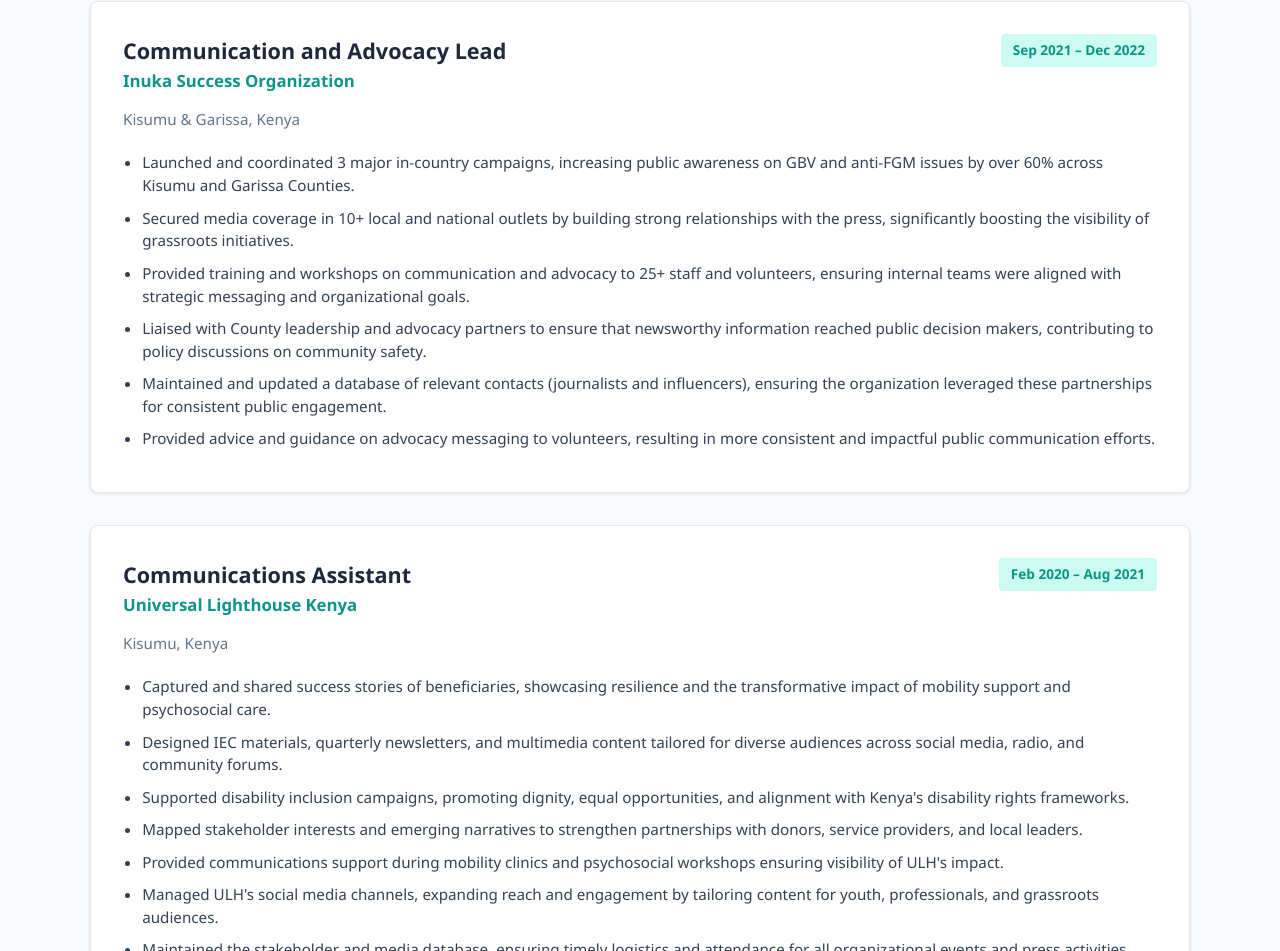
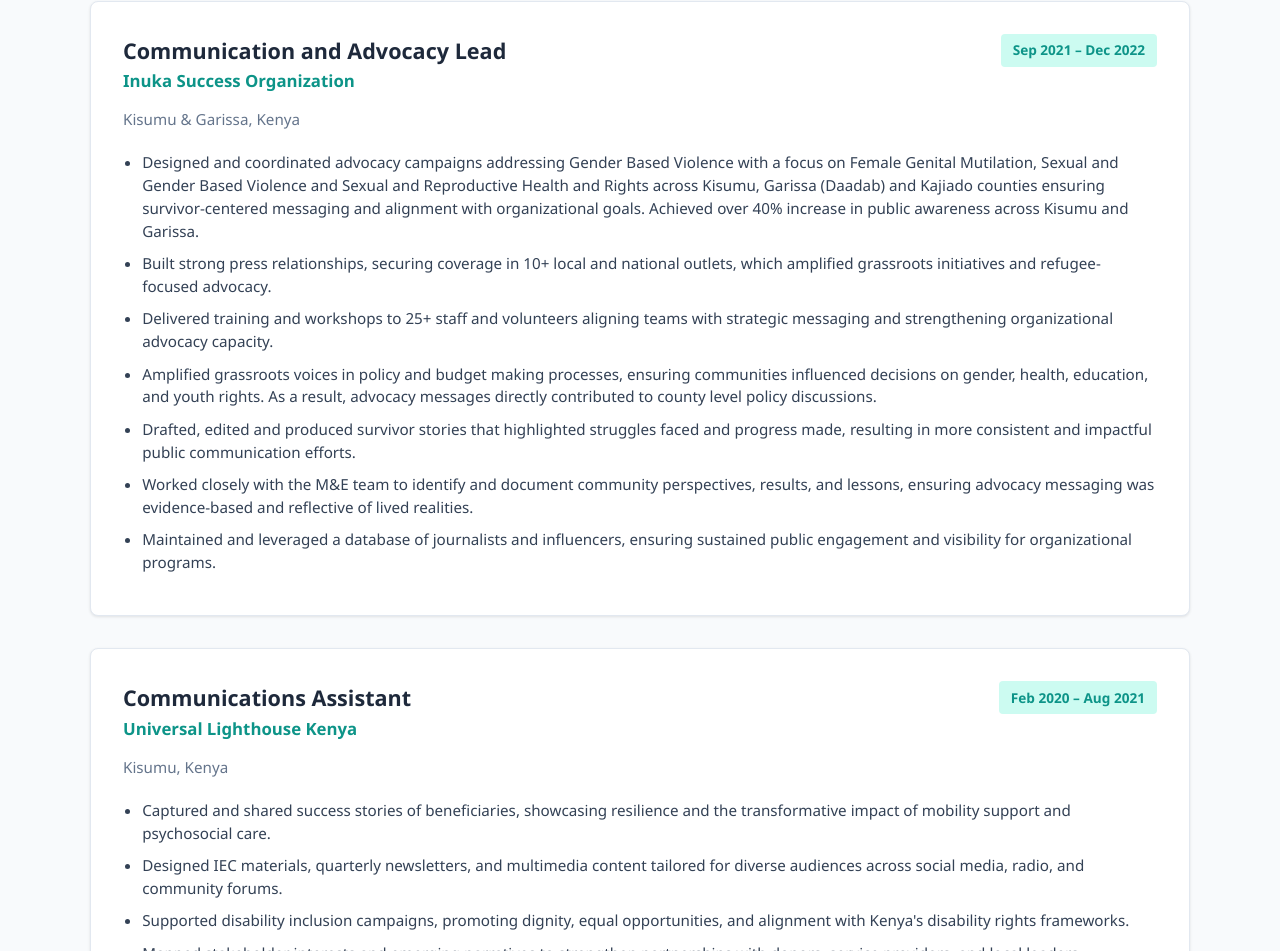
Before and after one commit to opiyoeric1998-boop/omariba, a plain HTML site: page cv.html in a window 1280 px wide. Shown: the part 1565-2516 px from the top of the page. Drawn offline with Linux system fonts and the light colour scheme.

Commit message:
Update cv.html

```diff
--- a/cv.html
+++ b/cv.html
@@ -5,7 +5,7 @@
   <meta name="viewport" content="width=device-width, initial-scale=1.0">
   <meta name="description" content="Professional employment timeline, core skills matrix, and downloadable PDF CV for Purity M. Omariba, Communications Specialist.">
   <title>Curriculum Vitae & Experience | Purity M. Omariba</title>
-  <link rel="stylesheet" href="css/style.css?v=6">
+  <link rel="stylesheet" href="css/style.css?v=7">
   <style>
     /* Dedicated Styling for Interactive CV Page */
     .experience-card {
@@ -217,12 +217,13 @@
         </div>
         <div class="job-location">Kisumu & Garissa, Kenya</div>
         <ul class="job-bullets">
-          <li>Launched and coordinated 3 major in-country campaigns, increasing public awareness on GBV and anti-FGM issues by over 60% across Kisumu and Garissa Counties.</li>
-          <li>Secured media coverage in 10+ local and national outlets by building strong relationships with the press, significantly boosting the visibility of grassroots initiatives.</li>
-          <li>Provided training and workshops on communication and advocacy to 25+ staff and volunteers, ensuring internal teams were aligned with strategic messaging and organizational goals.</li>
-          <li>Liaised with County leadership and advocacy partners to ensure that newsworthy information reached public decision makers, contributing to policy discussions on community safety.</li>
-          <li>Maintained and updated a database of relevant contacts (journalists and influencers), ensuring the organization leveraged these partnerships for consistent public engagement.</li>
-          <li>Provided advice and guidance on advocacy messaging to volunteers, resulting in more consistent and impactful public communication efforts.</li>
+          <li>Designed and coordinated advocacy campaigns addressing Gender Based Violence with a focus on Female Genital Mutilation, Sexual and Gender Based Violence and Sexual and Reproductive Health and Rights across Kisumu, Garissa (Daadab) and Kajiado counties ensuring survivor-centered messaging and alignment with organizational goals. Achieved over 40% increase in public awareness across Kisumu and Garissa.</li>
+          <li>Built strong press relationships, securing coverage in 10+ local and national outlets, which amplified grassroots initiatives and refugee-focused advocacy.</li>
+          <li>Delivered training and workshops to 25+ staff and volunteers aligning teams with strategic messaging and strengthening organizational advocacy capacity.</li>
+          <li>Amplified grassroots voices in policy and budget making processes, ensuring communities influenced decisions on gender, health, education, and youth rights. As a result, advocacy messages directly contributed to county level policy discussions.</li>
+          <li>Drafted, edited and produced survivor stories that highlighted struggles faced and progress made, resulting in more consistent and impactful public communication efforts.</li>
+          <li>Worked closely with the M&E team to identify and document community perspectives, results, and lessons, ensuring advocacy messaging was evidence-based and reflective of lived realities.</li>
+          <li>Maintained and leveraged a database of journalists and influencers, ensuring sustained public engagement and visibility for organizational programs.</li>
         </ul>
       </article>
 
@@ -359,7 +360,7 @@
   </footer>
 
   <!-- Link External JavaScript -->
-  <script src="js/script.js?v=6"></script>
+  <script src="js/script.js?v=7"></script>
 
 </body>
 </html>
```
